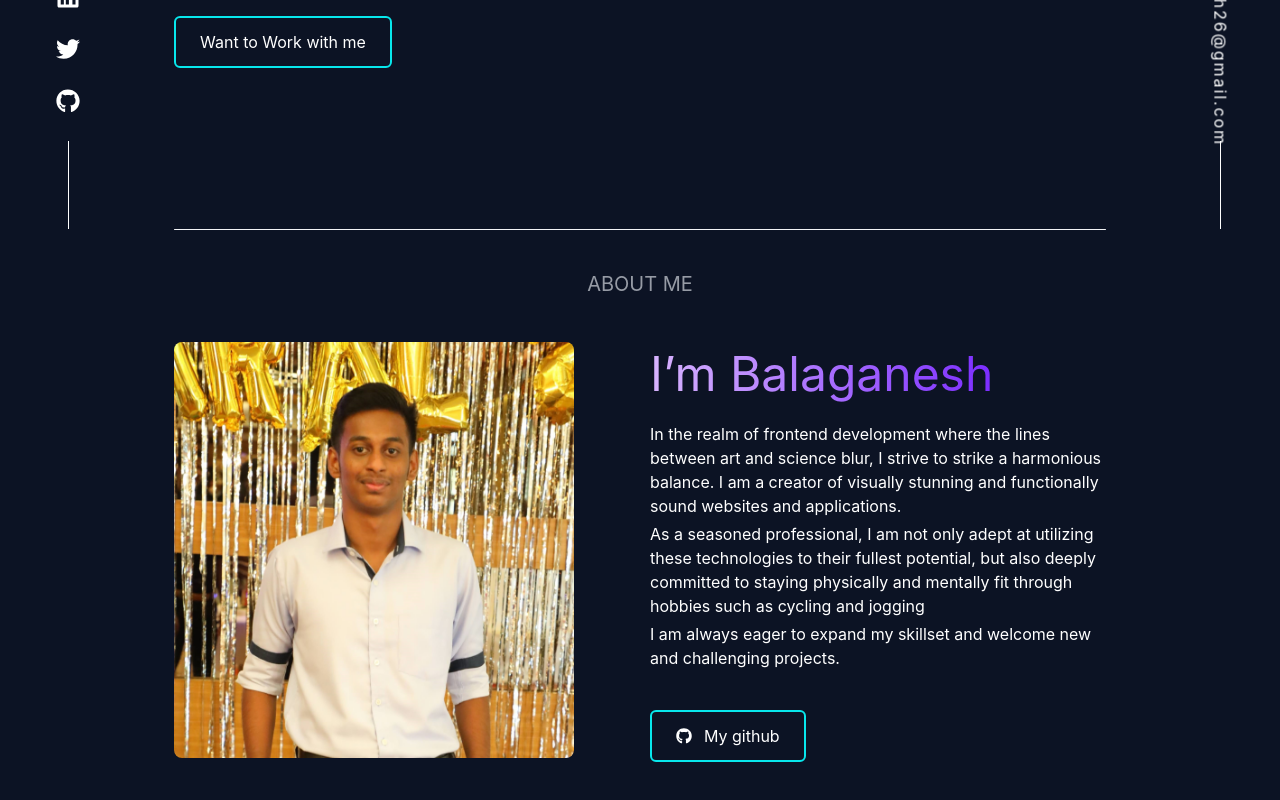
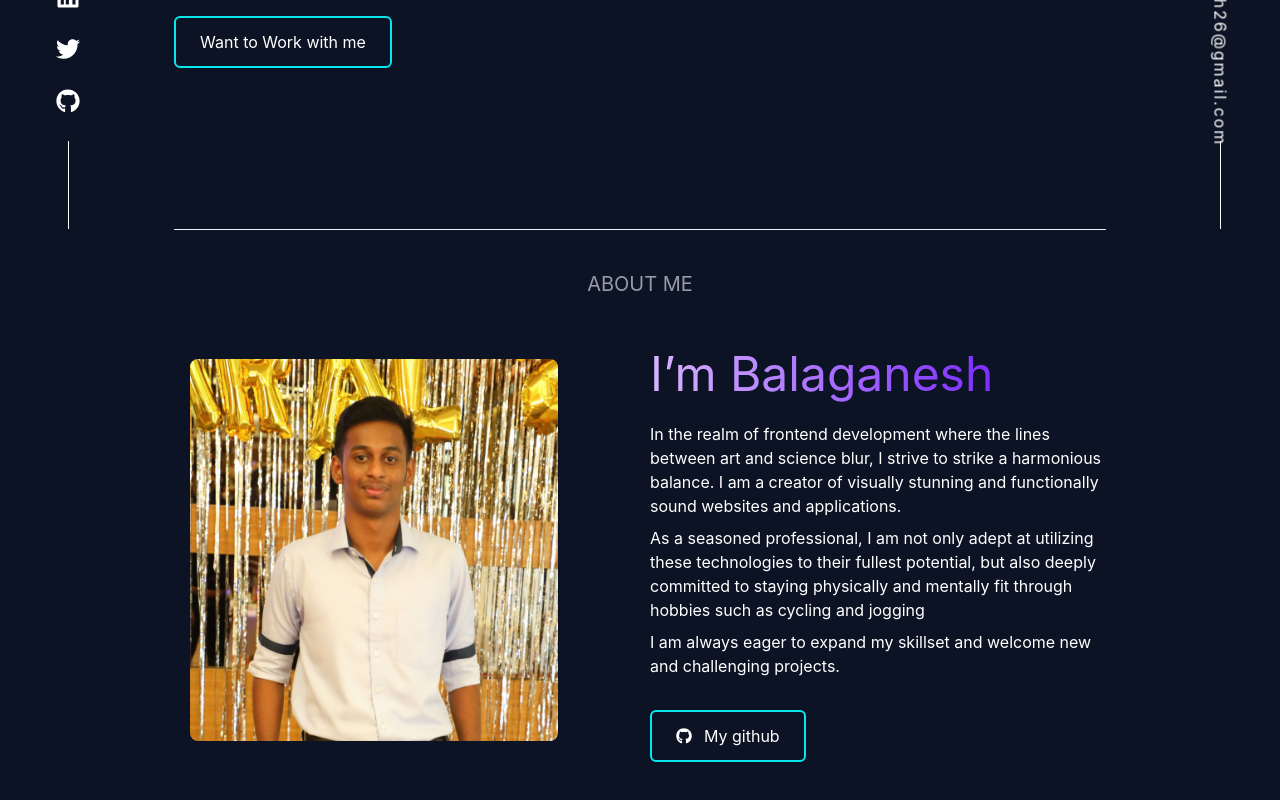
Before and after one commit to Balaganesh003/Balaganesh-dev, a Next.js app: page / in a window 1280 px wide. Shown: the part 571-1371 px from the top of the page. Built offline with nearby package versions, Linux system fonts and the light colour scheme.

Commit message:
added the mobile view for the about me section

```diff
--- a/components/AboutMe.jsx
+++ b/components/AboutMe.jsx
@@ -7,9 +7,9 @@ const AboutMe = () => {
       <h1 className="uppercase text-HeadingGray text-xl text-center mb-10  duration-200 transition-all cursor-pointer hover:text-gray-200  ">
         About Me
       </h1>
-      <div className="flex flex-col md:flex-row items-center  gap-5">
+      <div className="flex flex-col md:flex-row items-start md:items-center gap-5">
         <div className="flex-1 flex">
-          <div className="lg:w-[25rem]  w-[20rem]">
+          <div className="lg:w-[25rem]  md:w-[20rem] w-[100%] max-w-lg p-4">
             <img
               src="/balaganesh-dev-1.jpeg"
               alt="My Logo"
@@ -18,30 +18,31 @@ const AboutMe = () => {
           </div>
         </div>
         <div className="flex-1 max-w-lg">
-          <h1 class=" text-transparent text-[2.4rem] lg:text-[3rem] bg-clip-text bg-gradient-to-r from-purple-300 to-secondaryPurple">
+          <h1 class="text-transparent text-[2.4rem] lg:text-[3rem] bg-clip-text bg-gradient-to-r from-purple-300 to-secondaryPurple">
             I&rsquo;m Balaganesh
           </h1>
-          <p className="text-base mt-3">
+          <p className="text-[1rem] mt-3">
             In the realm of frontend development where the lines between art and
             science blur, I strive to strike a harmonious balance. I am a
             creator of visually stunning and functionally sound websites and
             applications.
           </p>
 
-          <p className="mt-1">
+          <p className="text-[1rem] mt-2">
             As a seasoned professional, I am not only adept at utilizing these
             technologies to their fullest potential, but also deeply committed
             to staying physically and mentally fit through hobbies such as
             cycling and jogging
           </p>
 
-          <p className="mt-1">
+          <p className="text-[1rem]  mt-2">
             I am always eager to expand my skillset and welcome new and
             challenging projects.
           </p>
-          <button className="py-3 px-6 mt-10 border-HeadingBlue border-2 rounded-md cursor-pointer hover:border-cyan-500 transition-all duration-200 hover:bg-cyan-300/5 active:scale-95 ">
+
+          <button className="py-3 px-6 mt-8 border-HeadingBlue border-2 rounded-md cursor-pointer hover:border-cyan-500 transition-all duration-200 hover:bg-cyan-300/5 active:scale-95 ">
             <a
-              className="flex items-center gap-3"
+              className="flex items-center justify-center gap-3"
               href="https://github.com/Balaganesh003"
               target="_new">
               <FaGithub /> My github
--- a/components/Navigation.jsx
+++ b/components/Navigation.jsx
@@ -32,7 +32,7 @@ const Navigation = () => {
       <div className="md:hidden top-0 fixed">
         <div className="relative h-screen">
           {/* Nav Toggle */}
-          <div className="w-screen flex px-5 py-6 justify-between">
+          <div className="w-screen bg-primary flex px-5 py-6 justify-between">
             {/* Logo */}
             <div className="cursor-pointer flex items-center justify-center">
               <Image src="/logo.svg" alt="My Logo" width={28} height={28} />
--- a/pages/index.js
+++ b/pages/index.js
@@ -60,7 +60,7 @@ export default function Home() {
           <div className="w-px bg-white h-[5.5rem]"></div>
         </div>
         {/* Main */}
-        <main className="bg-primary mx-auto my-auto px-5 md:px-32 md:pb-8 lg:pb-12 lg:px-32  text-white ">
+        <main className="bg-primary mx-auto my-auto px-5 md:px-32 pb-12 lg:px-32  text-white ">
           <div className="h-screen flex flex-col justify-center">
             <div className="fixed inset-x-0 top-0 ">
               <Navigation />
```
